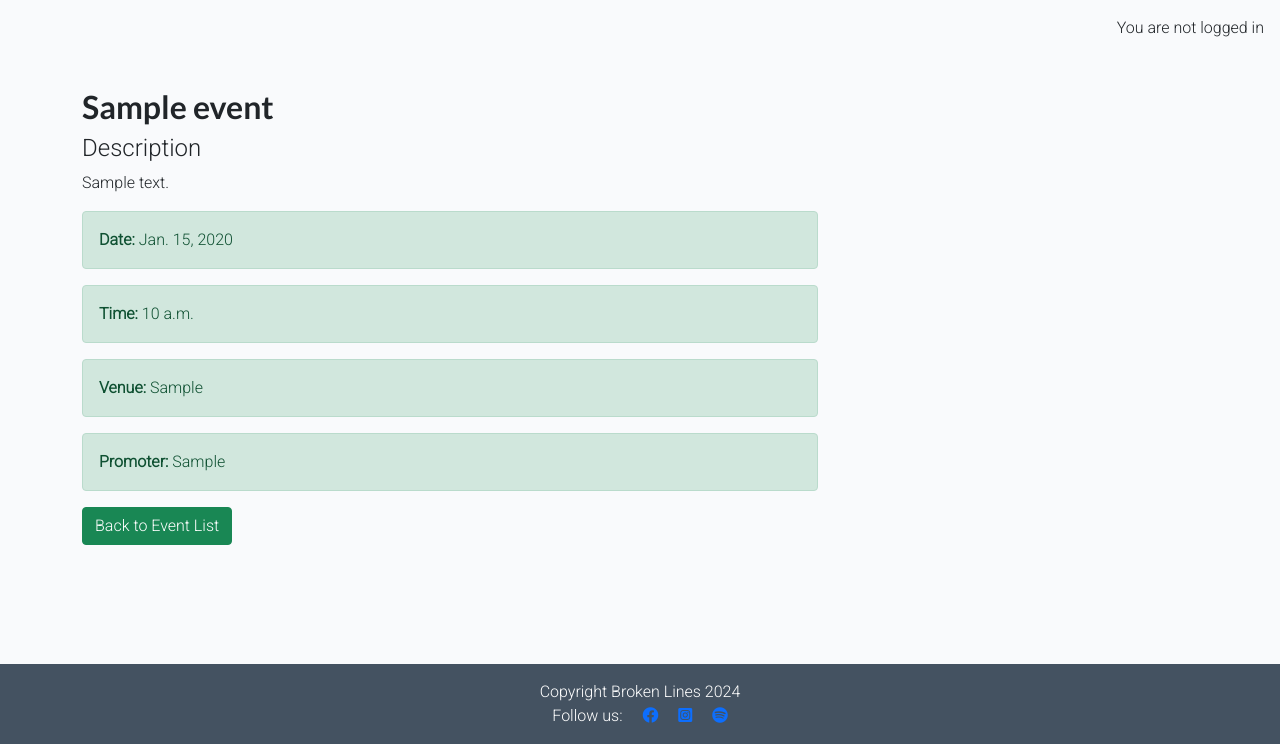
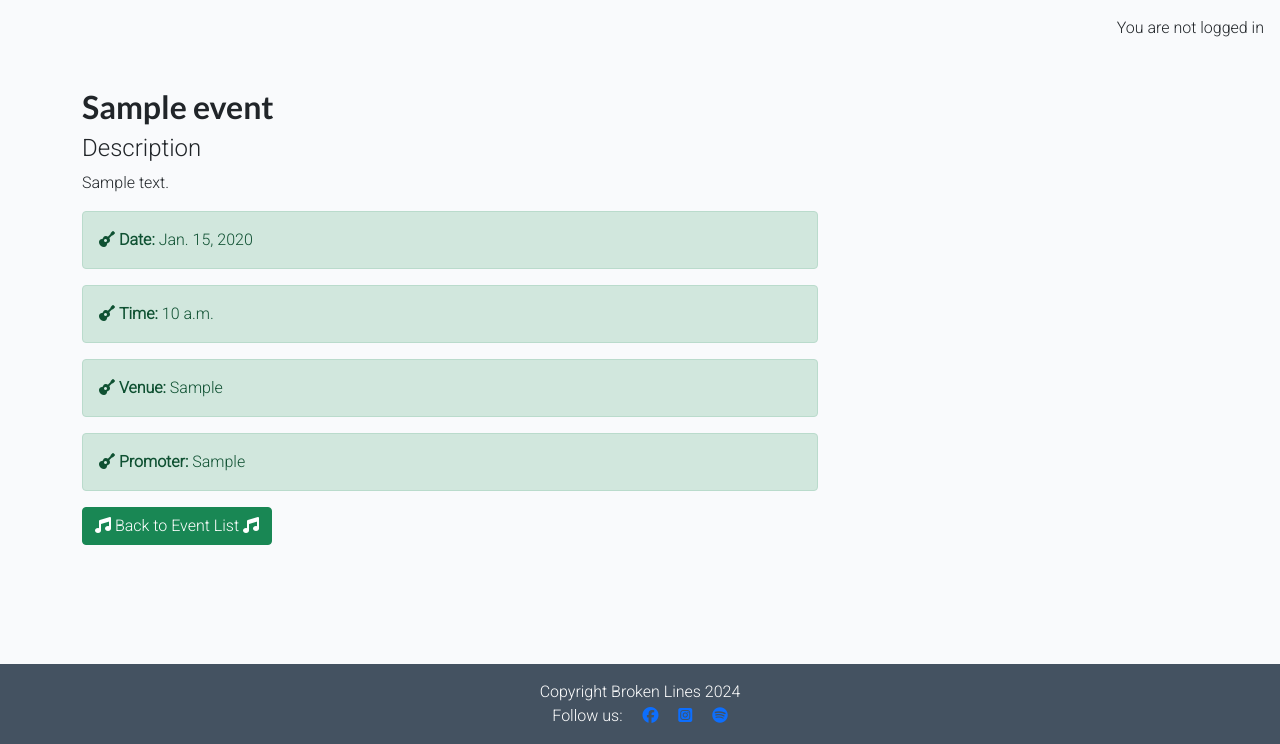
Before and after one commit to mbriscoe/broken-lines-blog, a Django app: page /event/event/1/ in a window 1280 px wide. Shown: the part 56-800 px from the top of the page. Run offline with Django 4.2, Linux system fonts and the light colour scheme; tables that the repository leaves empty hold one stand-in row (values such as "Sample post"); parts of the project's set-up code (start-up, migrations or seed data) failed here and were passed over; some libraries are stand-ins or nearby versions.

Commit message:
add: font awesome icons to event list pages

```diff
--- a/event/templates/event/event_detail.html
+++ b/event/templates/event/event_detail.html
@@ -11,14 +11,14 @@
             <h2>{{ event.title }}</h2>
             <h4>Description</h4>
             <p>{{ event.description | safe }}</p>
-            <p class="alert alert-success"><strong>Date:</strong> {{ event.date }}</p>
-            <p class="alert alert-success"><strong>Time:</strong> {{ event.time }}</p>
-            <p class="alert alert-success"><strong>Venue:</strong> {{ event.venue }}</p>
-            <p class="alert alert-success"><strong>Promoter:</strong> {{ event.promoter }}</p>
+            <p class="alert alert-success"><i class="fa-solid fa-guitar"></i> <strong>Date:</strong> {{ event.date }}</p>
+            <p class="alert alert-success"><i class="fa-solid fa-guitar"></i> <strong>Time:</strong> {{ event.time }}</p>
+            <p class="alert alert-success"><i class="fa-solid fa-guitar"></i> <strong>Venue:</strong> {{ event.venue }}</p>
+            <p class="alert alert-success"><i class="fa-solid fa-guitar"></i> <strong>Promoter:</strong> {{ event.promoter }}</p>
         </div>
 
         <div>
-            <a class="btn btn-success" href="{% url 'event' %}" >Back to Event List</a>
+            <a class="btn btn-success" href="{% url 'event' %}" ><i class="fa-solid fa-music"></i> Back to Event List <i class="fa-solid fa-music"></i></a>
         </div>
     </div>
 
--- a/event/templates/event/event_list.html
+++ b/event/templates/event/event_list.html
@@ -9,7 +9,7 @@
             <ul>
                 {% for event in events %}
                 <li class="alert alert-success">
-                    <a href="{% url 'event_detail' event.id %}">{{ event.title }}</a> - {{ event.date }}
+                    <a href="{% url 'event_detail' event.id %}"> <i class="fa-solid fa-music"></i> {{ event.title }}</a> - {{ event.date }}
                 </li>
                 {% empty %}
                     <li>No events found.</li>
--- a/templates/base.html
+++ b/templates/base.html
@@ -121,8 +121,9 @@
     </footer>
 
     <script src="https://cdn.jsdelivr.net/npm/bootstrap@5.0.1/dist/js/bootstrap.bundle.min.js"
-        integrity="sha384-gtEjrD/SeCtmISkJkNUaaKMoLD0//ElJ19smozuHV6z3Iehds+3Ulb9Bn9Plx0x4" crossorigin="anonymous">
-        </script>
+        integrity="sha384-gtEjrD/SeCtmISkJkNUaaKMoLD0//ElJ19smozuHV6z3Iehds+3Ulb9Bn9Plx0x4" crossorigin="anonymous"></script>
+        <script src="https://kit.fontawesome.com/f13bffb293.js" crossorigin="anonymous"></script>
+
 
     {% block extras %}
     {% endblock %}
```
